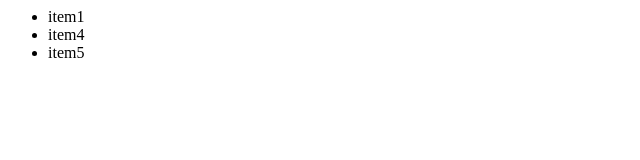
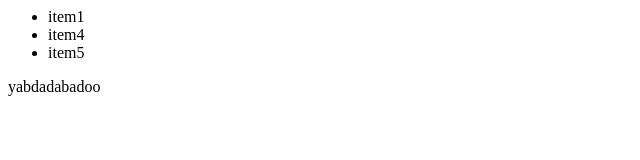
Before and after one commit to fasdzx/NewGitTest, a plain HTML site: page index.html in a window 1280 px wide. Shown: the full height of the page, 0-640 px from the left. Drawn offline with Linux system fonts and the light colour scheme.

Commit message:
Update index.html

```diff
--- a/index.html
+++ b/index.html
@@ -7,5 +7,9 @@
 				<li>item5</li>
 			</ul>
 		</module-one>
+
+		<module-two>
+			<div>yabdadabadoo</div>
+		</module-two>
 	</body>
 </html>
```
